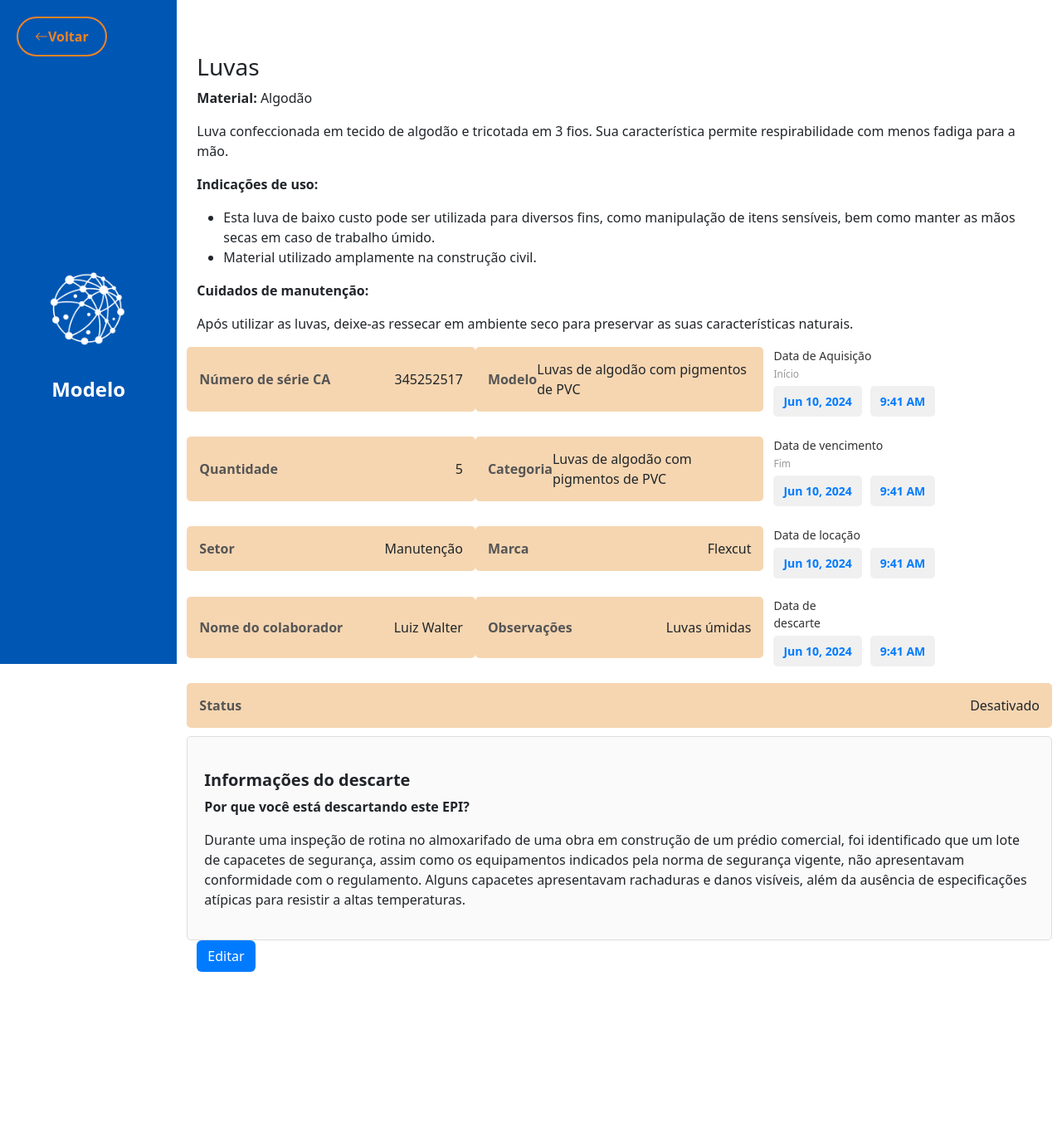
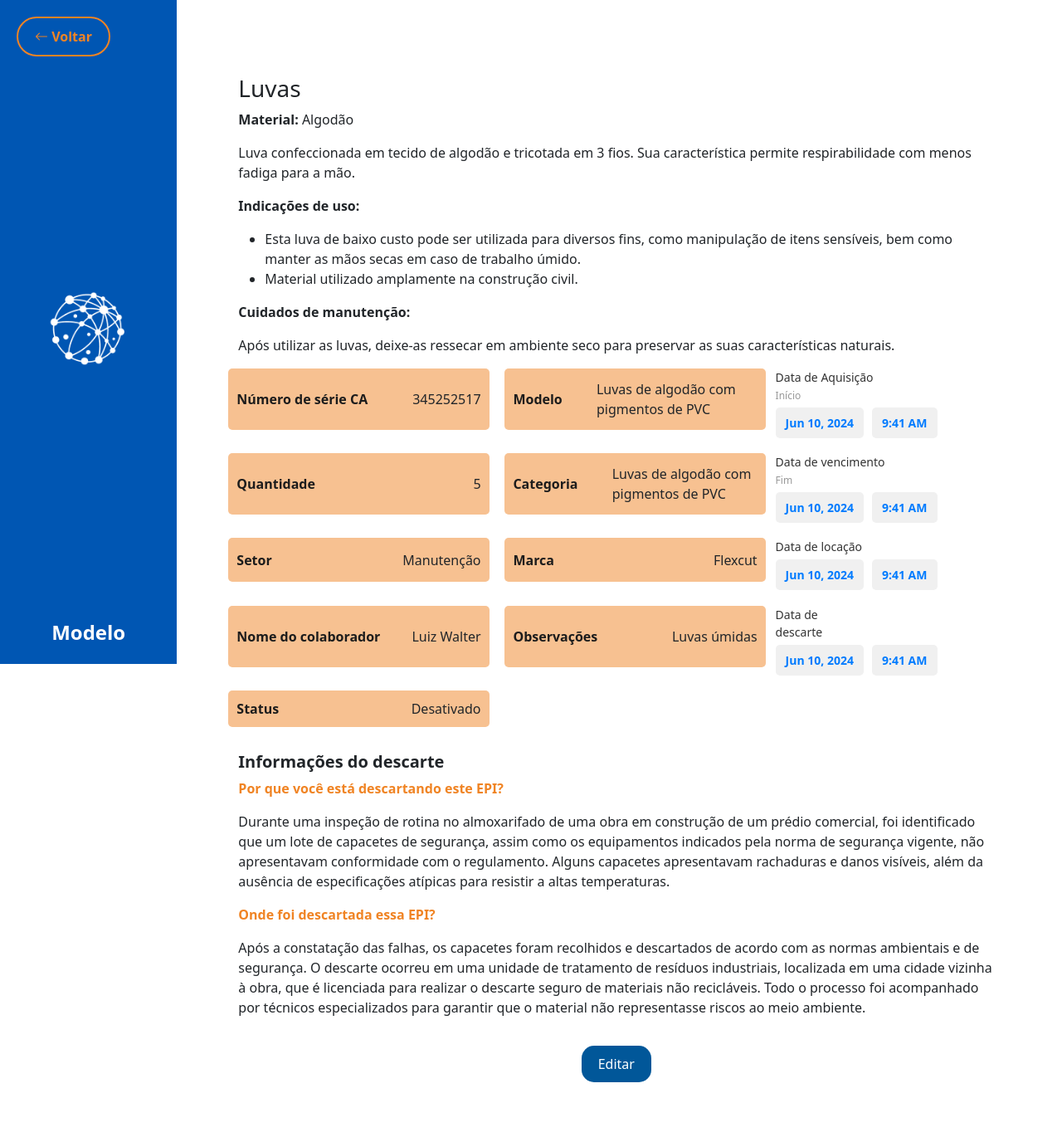
Before and after one commit to otavioDev07/Grupo7_EquipTrack, a Flask app: page /descricaoDescarte in a window 1280 px wide. Shown: the whole page at 83% size. Before the commit the page ends 1171 px from the top, so only its background shows below. Run offline with Flask 3, Linux system fonts and the light colour scheme.

Commit message:
fixar o modelo

```diff
--- a/admin/templates/descricaoDescarte.html
+++ b/admin/templates/descricaoDescarte.html
@@ -3,8 +3,8 @@
 {% block conteudo %}
 <style>
     .info-box {
-        background-color: #f6d6b1;
-        padding: 15px;
+        background-color: #f7c191;
+        padding: 10px;
         border-radius: 5px;
         margin-bottom: 10px;
         display: flex;
@@ -13,7 +13,7 @@
     }
     .info-header {
         font-weight: bold;
-        color: #555;
+        color: #1c1c1c;
     }
     .btn-edit {
         background-color: #007bff;
@@ -59,15 +59,42 @@
             color: #007bff;
             font-weight: bold;
         }
+button {
+    background-color: #015799;
+    color: white;
+    padding: 10px 20px;
+    border: none;
+    border-radius: 15px;
+    font-size: 16px;
+    cursor: pointer;
+    margin-left: 45%;
+    margin-top: 2%;
+    transition: all 200ms;
+    display: inline-block;
+}
+
+button:hover {
+    background-color: #ff914d;
+    transform: scale(1.05);
+}
+main {
+    padding: 50px; /* Adiciona espaçamento em torno do conteúdo principal */
+}
+
+@media (max-width: 768px) {
+    main {
+        padding: 10px; /* Reduz o padding em telas menores para melhorar o layout */
+    }
+}
 </style>
 </head>
 <body>
-
-<div class="container mt-5">
+<main>
+<div class="container mt-4">
 <div class="row">
     <div class="col-md-12">
         <h3>Luvas</h3>
-        <p><strong>Material:</strong> Algodão</p>
+        <p ><strong>Material:</strong> Algodão</p>
         <p>Luva confeccionada em tecido de algodão e tricotada em 3 fios. Sua característica permite respirabilidade com menos fadiga para a mão.</p>
 
         <p><strong>Indicações de uso:</strong></p>
@@ -86,11 +113,11 @@
         <span class="info-header">Número de série CA</span>
         <span>345252517</span>
     </div>
-    <div class="col-md-4 info-box">
+    <div class="col-md-4 info-box" style="margin-left: 2%;">
         <span class="info-header">Modelo</span>
-        <span>Luvas de algodão com pigmentos de PVC</span>
+        <span style="margin-left: 14%;">Luvas de algodão com pigmentos de PVC</span>
     </div>
-    <div class="col-md-4">
+    <div class="col-md-3">
             <div class="label">Data de Aquisição<br><small>Início</small></div>
             <div class="date">
                 <div>Jun 10, 2024</div>
@@ -104,11 +131,11 @@
         <span class="info-header">Quantidade</span>
         <span>5</span>
     </div>
-    <div class="col-md-4 info-box">
+    <div class="col-md-4 info-box" style="margin-left: 2%;">
         <span class="info-header">Categoria</span>
-        <span>Luvas de algodão com pigmentos de PVC</span>
+        <span style="margin-left: 14%;">Luvas de algodão com pigmentos de PVC</span>
     </div>
-    <div class="col-md-4">
+    <div class="col-md-3">
     <div class="label">Data de vencimento<br><small>Fim</small></div>
         <div class="date">
             <div>Jun 10, 2024</div>
@@ -122,11 +149,11 @@
         <span class="info-header">Setor</span>
         <span>Manutenção</span>
     </div>
-    <div class="col-md-4 info-box">
+    <div class="col-md-4 info-box" style="margin-left: 2%;">
         <span class="info-header">Marca</span>
         <span>Flexcut</span>
     </div>
-    <div class="col-md-4">
+    <div class="col-md-3">
     <div class="label">Data de locação</div>
         <div class="date">
             <div>Jun 10, 2024</div>
@@ -140,11 +167,11 @@
         <span class="info-header">Nome do colaborador</span>
         <span>Luiz Walter</span>
     </div>
-    <div class="col-md-4 info-box">
+    <div class="col-md-4 info-box" style="margin-left: 2%;">
         <span class="info-header">Observações</span>
         <span>Luvas úmidas</span>
     </div>
-    <div class="col-md-4">
+    <div class="col-md-3">
     <div class="label col-md-4">Data de descarte</div>
         <div class="date">
             <div>Jun 10, 2024</div>
@@ -154,28 +181,29 @@
 </div>
 
 <div class="row" style="padding-top: 2%;">
-    <div class="col-md- info-box">
+    <div class="col-md-4 info-box">
         <span class="info-header">Status</span>
         <span>Desativado</span>
     </div>
 </div>
 
 <div class="row">
-    <div class="col-md-12 discard-info">
         <h5 class="section-header">Informações do descarte</h5>
-        <p><strong>Por que você está descartando este EPI?</strong></p>
+        <p style="color: #F08424"><strong>Por que você está descartando este EPI?</strong></p>
         <p>Durante uma inspeção de rotina no almoxarifado de uma obra em construção de um prédio comercial, foi identificado que um lote de capacetes de segurança, assim como os equipamentos indicados pela norma de segurança vigente, não apresentavam conformidade com o regulamento. Alguns capacetes apresentavam rachaduras e danos visíveis, além da ausência de especificações atípicas para resistir a altas temperaturas.</p>
+        <p style="color: #F08424"><strong>Onde foi descartada essa EPI?</strong></p>
+        <p>Após a constatação das falhas, os capacetes foram recolhidos e descartados de acordo com as normas ambientais e de segurança. O descarte ocorreu em uma unidade de tratamento de resíduos industriais, localizada em uma cidade vizinha à obra, que é licenciada para realizar o descarte seguro de materiais não recicláveis. Todo o processo foi acompanhado por técnicos especializados para garantir que o material não representasse riscos ao meio ambiente.</p>
     </div>
-</div>
 
 <div class="row">
     <div class="col-md-12">
-        <button class="btn btn-edit btn-block">Editar</button>
+        <button>Editar</button>
     </div>
 </div>
 </div>
 
 <script src="https://code.jquery.com/jquery-3.5.1.slim.min.js"></script>
 <script src="https://cdn.jsdelivr.net/npm/bootstrap@4.5.2/dist/js/bootstrap.bundle.min.js"></script>
+</main>
 </body>
 {% endblock %}
--- a/model/templates/model.html
+++ b/model/templates/model.html
@@ -11,33 +11,9 @@
     <!-- <link rel="stylesheet" href="../../static/style.css"> -->
 
 </head>
-
-<body>
     <style>
         body {
             background-color: #ffffff;
-        }
-        .btn-back {
-            position: absolute;
-            top: 20px;
-            left: 20px;
-            background-color: transparent;
-            color: #F08424;
-            border: 2px solid #F08424;
-            padding: 10px 20px;
-            border-radius: 50px;
-            font-weight: bold;
-            text-decoration: none;
-            display: inline-flex;
-            align-items: center;
-            transition: background-color 0.3s ease, transform 0.3s ease;
-            /* Animação para o botão de voltar */
-        }
-        .btn-back:hover {
-            background-color: #f08424;
-            color: white;
-            transform: scale(1.05);
-            /* Leve aumento no tamanho ao passar o mouse */
         }
         .sidebar {
     background-color: #0056b3;
@@ -47,9 +23,9 @@
     display: flex;
     flex-direction: column;
     align-items: center;
-            justify-content: center; /* Centraliza o conteúdo verticalmente  */
+    position: sticky;
+    top: 0;
 }
-
 
 .sidebar-logo {
     max-width: 80%;
@@ -59,7 +35,29 @@
 .sidebar-title {
     font-size: 24px;
     font-weight: bold;
+    margin-top: auto; /* empurra o conteúdo para o fim */
 }
+
+.btn-back {
+    align-self: flex-start;
+    background-color: transparent;
+    color: #F08424;
+    border: 2px solid #F08424;
+    padding: 10px 20px;
+    border-radius: 50px;
+    font-weight: bold;
+    text-decoration: none;
+    transition: background-color 0.3s ease, transform 0.3s ease;
+    margin-bottom: auto; /* Coloca o botão no início da sidebar */
+}
+
+.btn-back:hover {
+    background-color: #f08424;
+    color: white;
+    transform: scale(1.05);
+}
+
+/* Estilos responsivos */
 @media (max-width: 768px) {
     .sidebar {
         height: auto;
@@ -76,21 +74,18 @@
     .btn-back {
         padding: 4px 8px;
     }
-
 }
 
-
-
     </style>
-    <!-- Botão de voltar estilizado -->
-    <a href="/" class="btn-back">
-        <i class="bi bi-arrow-left"></i> Voltar
-    </a>
-
+<body>
     <div class="container-fluid">
         <div class="row">
             <!-- Sidebar -->
             <div class="col-md-2 col-sm-3 sidebar d-flex flex-column align-items-center">
+                <!-- Botão de voltar dentro da sidebar -->
+                <a href="/" class="btn-back">
+                    <i class="bi bi-arrow-left"></i> Voltar
+                </a>
                 <img src="/static/images/logo1.png" alt="Logo" class="sidebar-logo img-fluid">
                 <div class="sidebar-title text-center">Modelo</div>
             </div>
@@ -105,8 +100,8 @@
     </div>
 </div>
 
-    <script src="https://cdn.jsdelivr.net/npm/bootstrap@5.3.2/dist/js/bootstrap.bundle.min.js"
-        integrity="sha384-C6RzsynM9kWDrMNeT87bh95OGNyZPhcTNXj1NW7RuBCsyN/o0jlpcV8Qyq46cDfL" crossorigin="anonymous"></script>
+    <script src="https://cdn.jsdelivr.net/npm/bootstrap@5.3.2/dist/js/bootstrap.bundle.min.js"></script>
+        <script src="sha384-C6RzsynM9kWDrMNeT87bh95OGNyZPhcTNXj1NW7RuBCsyN/o0jlpcV8Qyq46cDfL" crossorigin="anonymous"></script>
 </body>
 
 </html>
```
Lines whose indentation alone changed are shown as unchanged.
